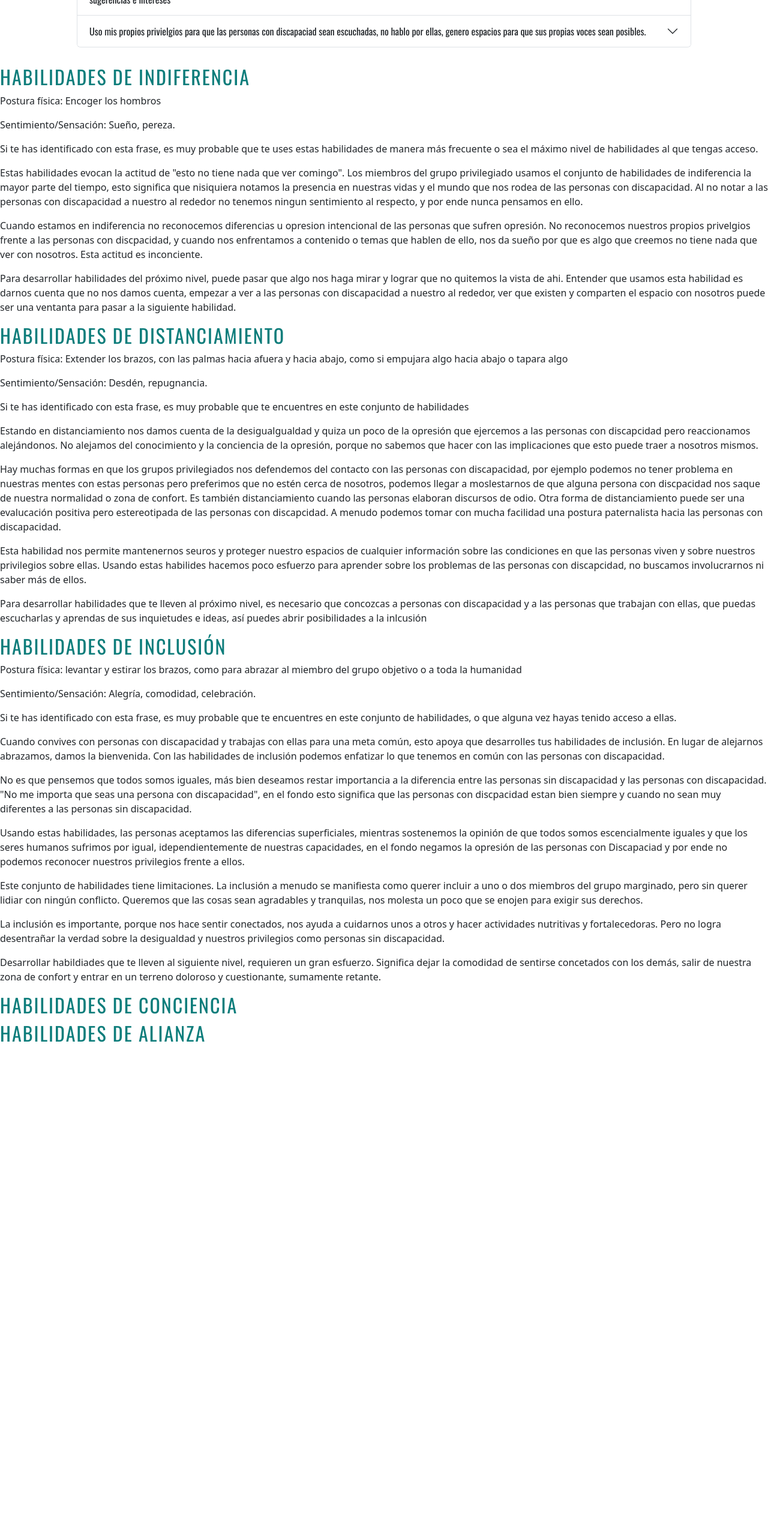
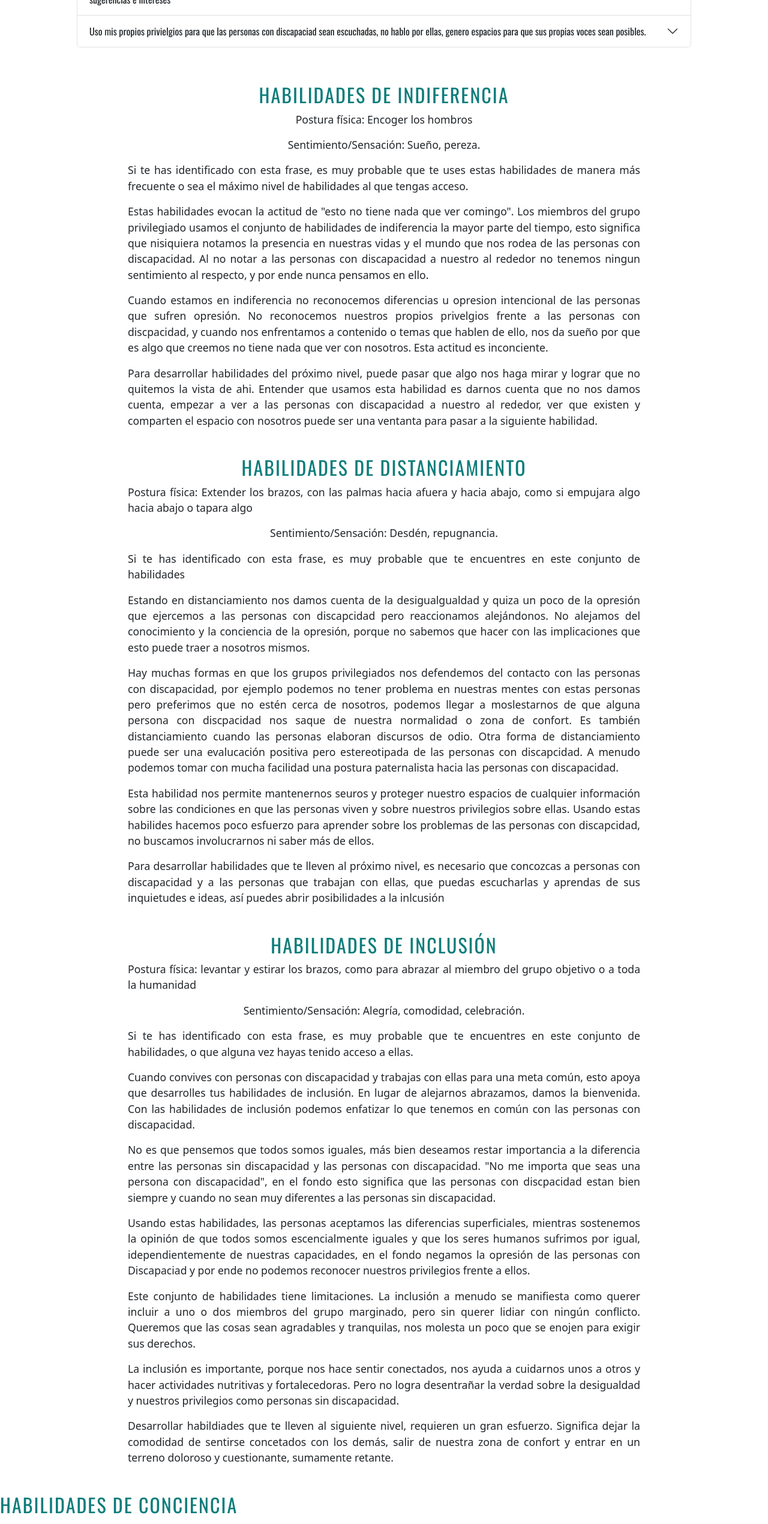
Before and after one commit to atzina/tecnologia-discapacidad, a React (Vite) app in the folder tecnologia_y_discapacidad/: page /persona-sin-discapacidad in a window 1280 px wide. Shown: the part 1800-4340 px from the top of the page at 60% size. Before the commit the page ends 3549 px from the top, so only its background shows below. Built offline with nearby package versions, Linux system fonts and the light colour scheme; a web font is replaced by a local one.

Commit message:
estilos habilidades grupo privilegiado

```diff
--- /dev/null
+++ b/tecnologia_y_discapacidad/src/components/ModAntiop/Distanciamiento.css
@@ -0,0 +1,12 @@
+.contenedor-distanciamiento {
+    display: flex;
+    flex-direction: column;
+    margin: 30px;
+    align-items: center;
+}
+
+.contenedor-distanciamiento p {
+    max-width: 70%;
+    text-align: justify;
+    font-size: 1.1rem;
+}
--- a/tecnologia_y_discapacidad/src/components/ModAntiop/Distanciamiento.jsx
+++ b/tecnologia_y_discapacidad/src/components/ModAntiop/Distanciamiento.jsx
@@ -1,9 +1,14 @@
+import './Distanciamiento.css'
+
 function Distanciamiento() {
   return (
     <>
+      <div className='contenedor-distanciamiento'>
         <a name="ancla-distanciamiento"></a>
         <h2>Habilidades de Distanciamiento</h2>
-      <p>Postura física: Extender los brazos, con las palmas hacia afuera y hacia abajo, como si empujara algo hacia abajo o tapara algo</p>
+        <p>
+          Postura física: Extender los brazos, con las palmas hacia afuera y hacia abajo, como si empujara algo hacia abajo o tapara algo
+        </p>
         <p>Sentimiento/Sensación: Desdén, repugnancia. </p>
         <p>Si te has identificado con esta frase, es muy probable que te encuentres en este conjunto de habilidades</p>
 
@@ -22,6 +27,7 @@ function Distanciamiento() {
         <p>
           Para desarrollar habilidades que te lleven al próximo nivel, es necesario que concozcas a personas con discapacidad y a las personas que trabajan con ellas, que puedas escucharlas y aprendas de sus inquietudes e ideas, así puedes abrir posibilidades a la inlcusión
         </p>
+      </div>
 
     </>
   );
--- a/tecnologia_y_discapacidad/src/components/ModAntiop/Habilidadesprivilegio.css
+++ b/tecnologia_y_discapacidad/src/components/ModAntiop/Habilidadesprivilegio.css
@@ -17,10 +17,6 @@
     font-size: 1.1rem;
 }
 
-.despues-pregunta-uno {
- /* display: none;*/
-}
-
 .accordion {
     width: 80%;
     margin:30px;
--- /dev/null
+++ b/tecnologia_y_discapacidad/src/components/ModAntiop/Inclusion.css
@@ -0,0 +1,12 @@
+.contenedor-inclusion {
+    display: flex;
+    flex-direction: column;
+    margin: 30px;
+    align-items: center;
+}
+
+.contenedor-inclusion p {
+    max-width: 70%;
+    text-align: justify;
+    font-size: 1.1rem;
+}
--- a/tecnologia_y_discapacidad/src/components/ModAntiop/Inclusion.jsx
+++ b/tecnologia_y_discapacidad/src/components/ModAntiop/Inclusion.jsx
@@ -1,6 +1,9 @@
+import './Inclusion.css'
+
 function Inclusion() {
   return (
     <>
+      <div className='contenedor-inclusion'>
         <a name="ancla-inclusion"></a>
         <h2>Habilidades de Inclusión</h2>
         <p>Postura física: levantar y estirar los brazos, como para abrazar al miembro del grupo objetivo o a toda la humanidad</p>
@@ -28,6 +31,7 @@ function Inclusion() {
         <p>
           Desarrollar habildiades que te lleven al siguiente nivel, requieren un gran esfuerzo. Significa dejar la comodidad de sentirse concetados con los demás, salir de nuestra zona de confort y entrar en un terreno doloroso y cuestionante, sumamente retante.
         </p>
+      </div>
     </>
   );
 }
--- /dev/null
+++ b/tecnologia_y_discapacidad/src/components/ModAntiop/Indiferencia.css
@@ -0,0 +1,12 @@
+.contenedor-indiferencia {
+    display: flex;
+    flex-direction: column;
+    margin: 30px;
+    align-items: center;
+}
+
+.contenedor-indiferencia p {
+    max-width: 70%;
+    text-align: justify;
+    font-size: 1.1rem;
+}
--- a/tecnologia_y_discapacidad/src/components/ModAntiop/Indiferencia.jsx
+++ b/tecnologia_y_discapacidad/src/components/ModAntiop/Indiferencia.jsx
@@ -1,6 +1,9 @@
+import './Indiferencia.css';
+
 function Indiferencia() {
   return (
     <>
+      <div className='contenedor-indiferencia'>
         <a name="ancla-indiferencia"></a>
         <h2>Habilidades de Indiferencia</h2>
         <p>Postura física: Encoger los hombros</p>
@@ -20,6 +23,7 @@ function Indiferencia() {
         <p>
           Para desarrollar habilidades del próximo nivel, puede pasar que algo nos haga mirar y lograr que no quitemos la vista de ahi. Entender que usamos esta habilidad es darnos cuenta que no nos damos cuenta, empezar a ver a las personas con discapacidad a nuestro al rededor, ver que existen y comparten el espacio con nosotros puede ser una ventanta para pasar a la siguiente habilidad.
         </p>
+      </div>
 
     </>
   );
```
Lines whose indentation alone changed are shown as unchanged.
